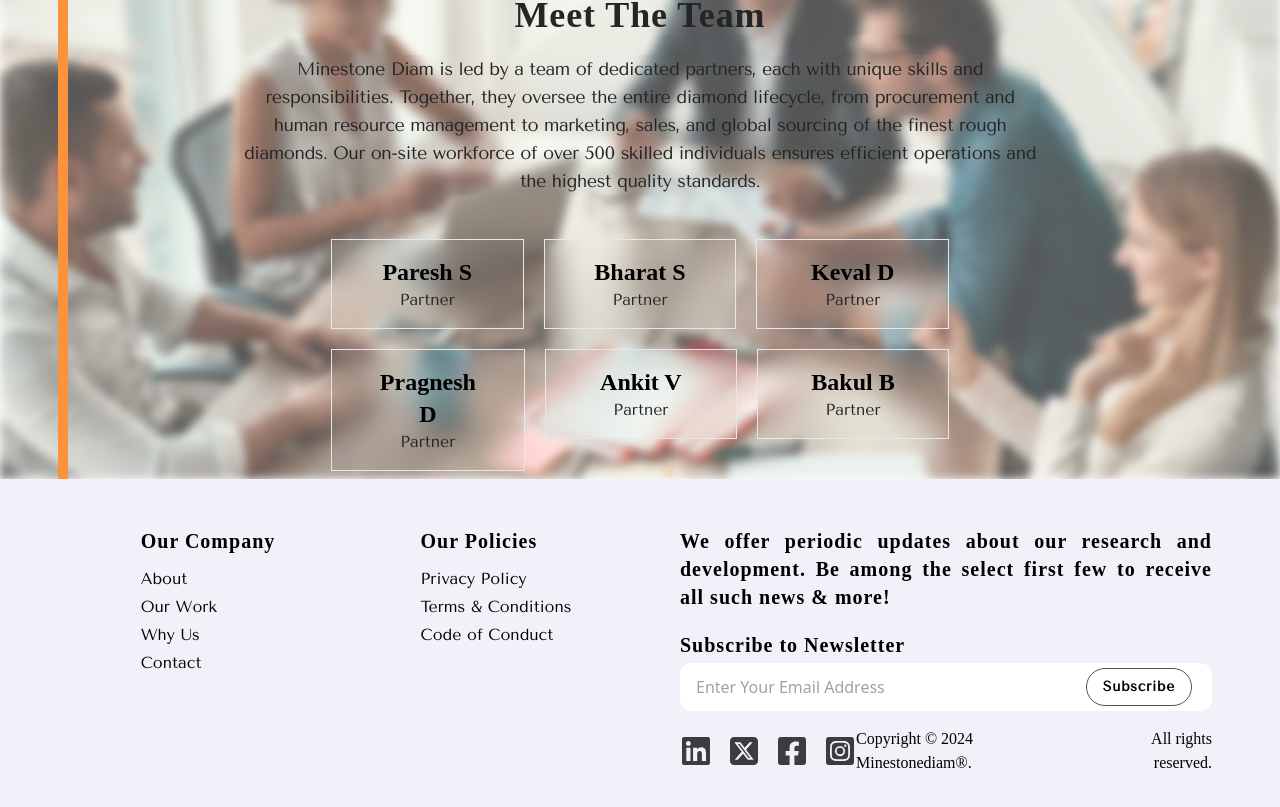
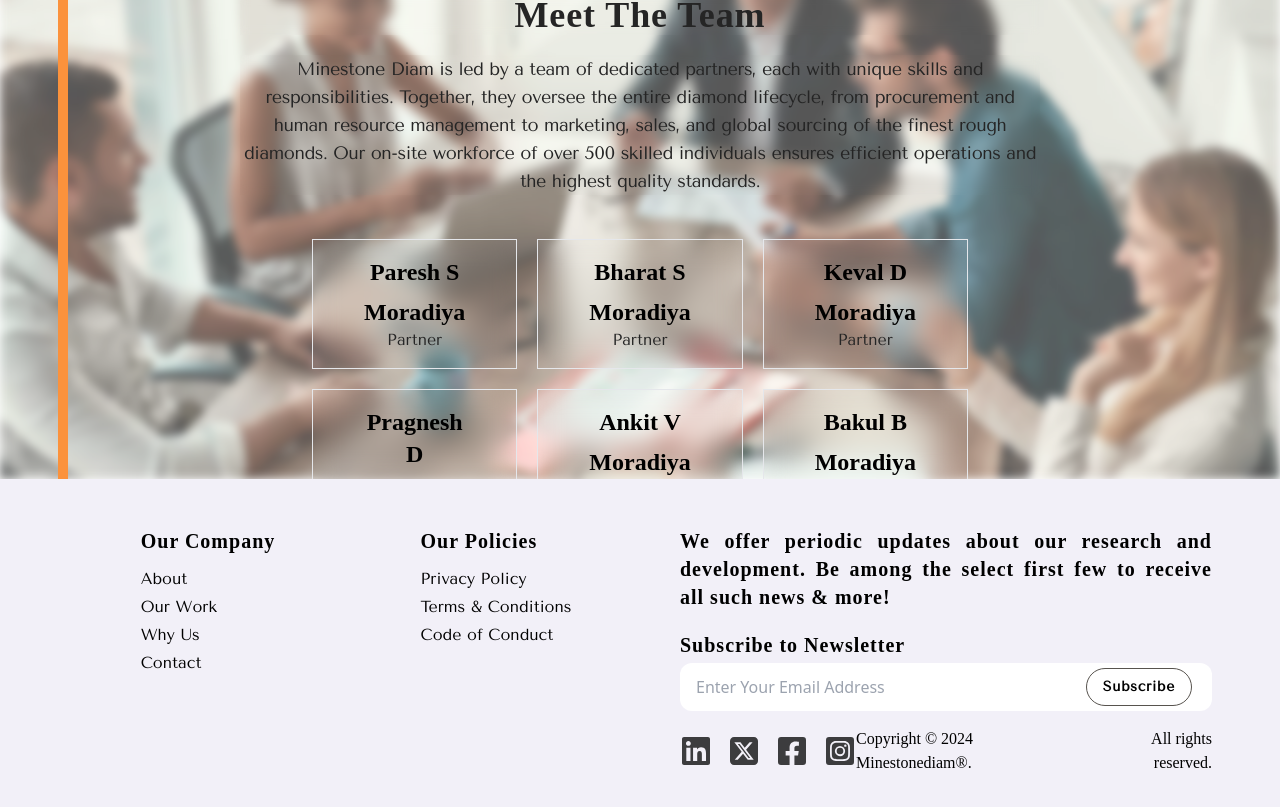
Before and after one commit to deep-sutariya/Minestone-Diam, a Next.js app: page /about in a window 1280 px wide. Shown: the part 2305-3112 px from the top of the page. Built offline with nearby package versions, Linux system fonts and the light colour scheme; a web font is replaced by a local one.

Commit message:
Update TeamCard.js

```diff
--- a/src/components/TeamCard.js
+++ b/src/components/TeamCard.js
@@ -1,11 +1,14 @@
 import TranslateFragment from "./Animations/TranslateFragment"
 
-const TeamCard = ({ name, role }) => {
+const TeamCard = ({ name, surname, role }) => {
     return (
         <div className=" duration-150 w-1/3">
             <TranslateFragment y="100">
                 <div className=" flex-col gap-y-4 px-2 md:px-8 lg:px-12 text-center py-2 md:py-4 border backdrop-blur-md hover:scale-105 duration-150 cursor-pointer">
+                <div className="flex flex-col justify-center items-center gap-y-2">
                     <div className="text-[11px] md:text-lg lg:text-2xl font-heading font-semibold">{name}</div>
+                    <div className="text-[11px] md:text-lg lg:text-2xl font-heading font-semibold">{surname}</div>
+                </div>
                     <div className="text-[8px] md:text-base font-basic text-[#252525]">{role}</div>
                 </div>
             </TranslateFragment>
```
